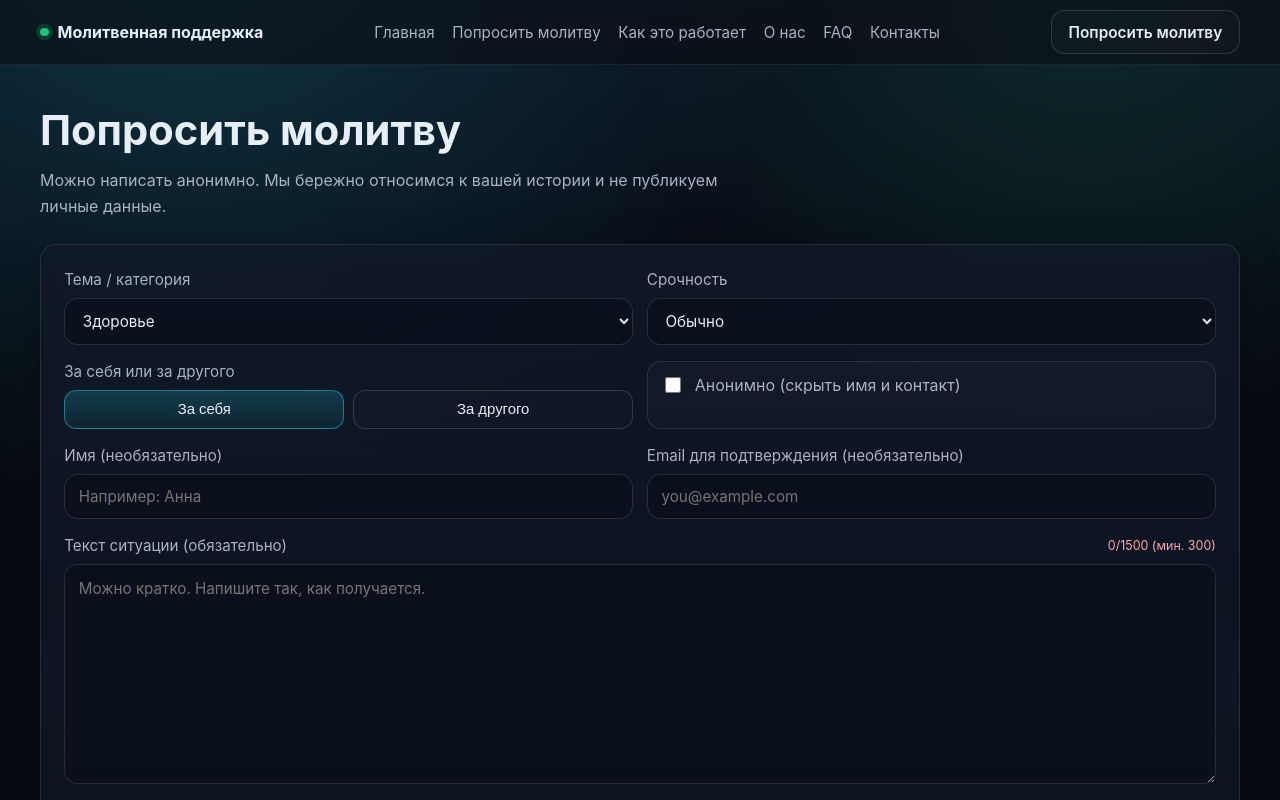
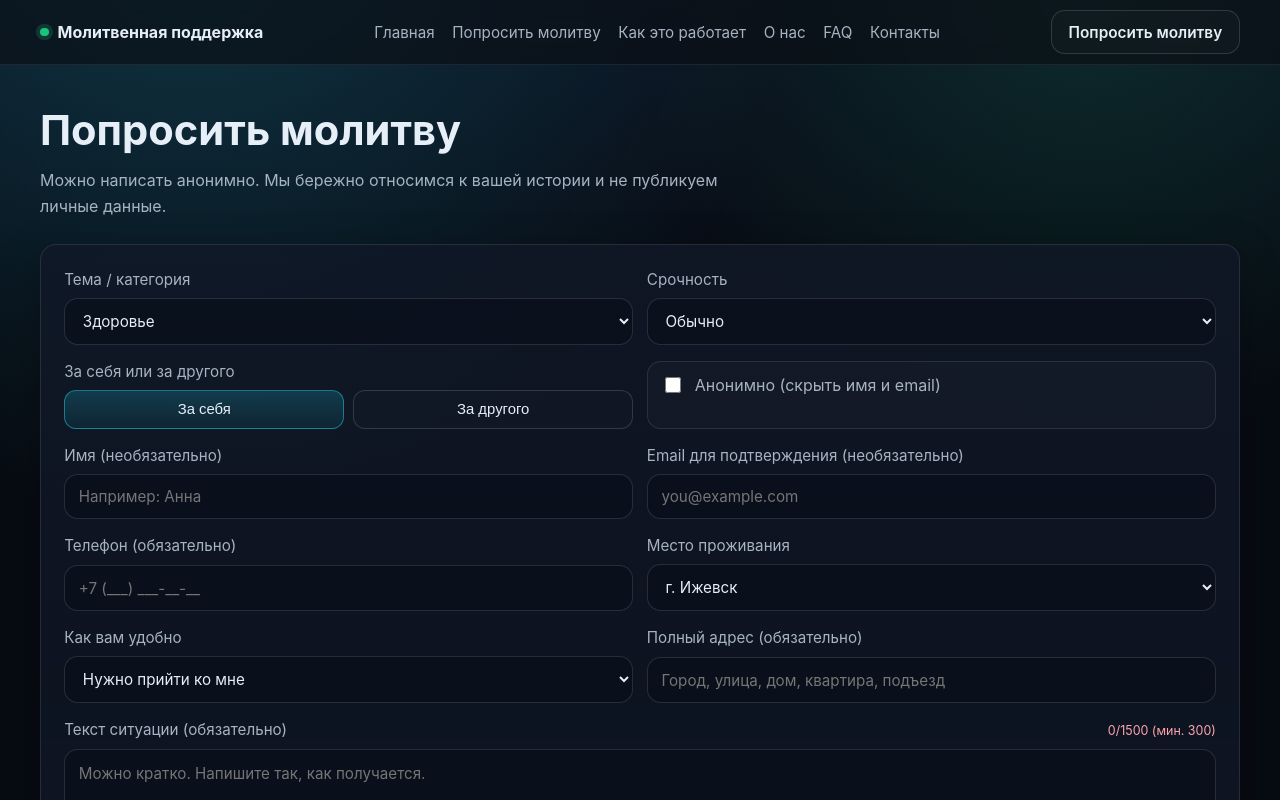
Before and after one commit to manitip/-------------5-, a Next.js app: page /request in a window 1280 px wide. Shown: the top 800 px of the page. Built offline with nearby package versions, Linux system fonts and the light colour scheme.

Commit message:
Добавить город, формат молитвы и обязательный телефон в форму

```diff
--- a/src/app/api/admin/export/route.ts
+++ b/src/app/api/admin/export/route.ts
@@ -15,10 +15,10 @@ export async function GET() {
     where: { deletedAt: null },
     orderBy: { createdAt: "desc" },
     take: 2000,
-    select: { id:true, createdAt:true, category:true, urgency:true, status:true, forWhom:true, name:true, email:true, message:true },
+    select: { id:true, createdAt:true, category:true, urgency:true, status:true, forWhom:true, name:true, email:true, phone:true, city:true, meetingFormat:true, address:true, message:true },
   });
 
-  const header = ["id","createdAt","category","urgency","status","forWhom","name","email","message"];
+  const header = ["id","createdAt","category","urgency","status","forWhom","name","email","phone","city","meetingFormat","address","message"];
   const lines = [header.join(",")];
 
   for (const r of rows) {
@@ -31,6 +31,10 @@ export async function GET() {
       r.forWhom,
       r.name ?? "",
       r.email ?? "",
+      r.phone ?? "",
+      r.city ?? "",
+      r.meetingFormat ?? "",
+      r.address ?? "",
       r.message ?? "",
     ].map(csvEscape).join(","));
   }
--- a/src/app/api/admin/requests/route.ts
+++ b/src/app/api/admin/requests/route.ts
@@ -22,6 +22,8 @@ export async function GET(req: NextRequest) {
       { message: { contains: q } },
       { name: { contains: q } },
       { email: { contains: q } },
+      { phone: { contains: q } },
+      { address: { contains: q } },
     ];
   }
 
@@ -38,6 +40,10 @@ export async function GET(req: NextRequest) {
       forWhom: true,
       name: true,
       email: true,
+      phone: true,
+      city: true,
+      meetingFormat: true,
+      address: true,
       message: true,
     },
   });
--- a/src/app/api/prayer/route.ts
+++ b/src/app/api/prayer/route.ts
@@ -79,6 +79,9 @@ export async function POST(req: NextRequest) {
   // анонимность: принудительно чистим контактные поля
   const name = data.anonymous ? null : (data.name?.trim() || null);
   const email = data.anonymous ? null : (data.email?.trim() || null);
+  const city = data.city;
+  const meetingFormat = city === "izhevsk" ? data.meetingFormat : null;
+  const address = city === "izhevsk" && meetingFormat === "home_visit" ? (data.address?.trim() || null) : null;
 
   const created = await prisma.prayerRequest.create({
     data: {
@@ -88,6 +91,10 @@ export async function POST(req: NextRequest) {
       message: data.message.trim(),
       name,
       email,
+      phone: data.phone.trim(),
+      city,
+      meetingFormat,
+      address,
       ipHash: sha256(ip),
     },
     select: { id: true, createdAt: true, category: true, urgency: true, email: true },
--- a/src/components/PrayerForm.tsx
+++ b/src/components/PrayerForm.tsx
@@ -25,6 +25,10 @@ export default function PrayerForm() {
   const [anonymous, setAnonymous] = useState<boolean>(false);
   const [name, setName] = useState<string>("");
   const [email, setEmail] = useState<string>("");
+  const [phone, setPhone] = useState<string>("");
+  const [city, setCity] = useState<string>("izhevsk");
+  const [meetingFormat, setMeetingFormat] = useState<"home_visit" | "self_visit" | "online">("home_visit");
+  const [address, setAddress] = useState<string>("");
   const [message, setMessage] = useState<string>("");
   const [consent, setConsent] = useState<boolean>(false);
 
@@ -33,13 +37,18 @@ export default function PrayerForm() {
 
   const count = message.length;
   const okLen = count >= 300 && count <= 1500;
+  const phoneOk = phone.trim().length >= 6;
+  const addressNeeded = city === "izhevsk" && meetingFormat === "home_visit";
+  const addressOk = !addressNeeded || address.trim().length >= 10;
 
   const disabled = useMemo(() => {
     if (status === "sending") return true;
     if (!consent) return true;
     if (!okLen) return true;
+    if (!phoneOk) return true;
+    if (!addressOk) return true;
     return false;
-  }, [status, consent, okLen]);
+  }, [status, consent, okLen, phoneOk, addressOk]);
 
   async function onSubmit(e: React.FormEvent) {
     e.preventDefault();
@@ -57,6 +66,10 @@ export default function PrayerForm() {
           message,
           name,
           email,
+          phone,
+          city,
+          meetingFormat: city === "izhevsk" ? meetingFormat : null,
+          address: addressNeeded ? address : "",
           anonymous,
           consent,
           hp,
@@ -155,7 +168,7 @@ export default function PrayerForm() {
             onChange={(e) => setAnonymous(e.target.checked)}
             className="prayer-checkbox"
           />
-          <span className="prayer-label">Анонимно (скрыть имя и контакт)</span>
+          <span className="prayer-label">Анонимно (скрыть имя и email)</span>
         </label>
       </div>
 
@@ -175,6 +188,7 @@ export default function PrayerForm() {
           <label className="prayer-field">
             <span className="prayer-label">Email для подтверждения (необязательно)</span>
             <input
+              type="email"
               className="prayer-input"
               value={email}
               onChange={(e) => setEmail(e.target.value)}
@@ -182,6 +196,67 @@ export default function PrayerForm() {
               aria-label="Email"
             />
           </label>
+        </div>
+      )}
+
+      <div className="prayer-grid-two">
+        <label className="prayer-field">
+          <span className="prayer-label">Телефон (обязательно)</span>
+          <input
+            className="prayer-input"
+            value={phone}
+            onChange={(e) => setPhone(e.target.value)}
+            placeholder="+7 (___) ___-__-__"
+            aria-label="Телефон"
+            required
+          />
+        </label>
+
+        <label className="prayer-field">
+          <span className="prayer-label">Место проживания</span>
+          <select
+            className="prayer-input"
+            value={city}
+            onChange={(e) => setCity(e.target.value)}
+            aria-label="Место проживания"
+          >
+            <option value="izhevsk">г. Ижевск</option>
+            <option value="other">Другой город</option>
+          </select>
+        </label>
+      </div>
+
+      {city === "izhevsk" && (
+        <div className="prayer-grid-two">
+          <label className="prayer-field">
+            <span className="prayer-label">Как вам удобно</span>
+            <select
+              className="prayer-input"
+              value={meetingFormat}
+              onChange={(e) => setMeetingFormat(e.target.value as "home_visit" | "self_visit" | "online")}
+              aria-label="Вариант молитвы"
+            >
+              <option value="home_visit">Нужно прийти ко мне</option>
+              <option value="self_visit">Я приду на молитву сам(а)</option>
+              <option value="online">Онлайн без личного контакта</option>
+            </select>
+          </label>
+
+          {meetingFormat === "home_visit" ? (
+            <label className="prayer-field">
+              <span className="prayer-label">Полный адрес (обязательно)</span>
+              <input
+                className="prayer-input"
+                value={address}
+                onChange={(e) => setAddress(e.target.value)}
+                placeholder="Город, улица, дом, квартира, подъезд"
+                aria-label="Полный адрес"
+                required
+              />
+            </label>
+          ) : (
+            <div />
+          )}
         </div>
       )}
 
--- a/src/lib/validate.ts
+++ b/src/lib/validate.ts
@@ -4,14 +4,34 @@ export const PrayerSchema = z.object({
   category: z.enum(["health","family","work","anxiety","loss","addiction","other"]),
   urgency: z.enum(["usual","urgent"]).optional().default("usual"),
   forWhom: z.enum(["self","other"]).optional().default("self"),
+  city: z.enum(["izhevsk", "other"]).optional().default("izhevsk"),
+  meetingFormat: z.enum(["home_visit", "self_visit", "online"]).nullable().optional(),
+  address: z.string().max(250).optional().or(z.literal("")),
   message: z.string().min(300).max(1500),
   name: z.string().max(80).optional().or(z.literal("")),
   email: z.string().email().max(120).optional().or(z.literal("")),
+  phone: z.string().min(6).max(40),
   anonymous: z.boolean().optional().default(false),
   consent: z.boolean().refine(v => v === true, "Нужно согласие с политикой"),
   // антиспам
   hp: z.string().optional().default(""),
   captchaToken: z.string().optional().default(""),
+}).superRefine((v, ctx) => {
+  if (v.city === "izhevsk" && !v.meetingFormat) {
+    ctx.addIssue({
+      code: z.ZodIssueCode.custom,
+      path: ["meetingFormat"],
+      message: "Выберите формат встречи для г. Ижевск",
+    });
+  }
+
+  if (v.city === "izhevsk" && v.meetingFormat === "home_visit" && (!v.address || v.address.trim().length < 10)) {
+    ctx.addIssue({
+      code: z.ZodIssueCode.custom,
+      path: ["address"],
+      message: "Укажите полный адрес",
+    });
+  }
 });
 
 export type PrayerInput = z.infer<typeof PrayerSchema>;
```
Also changed, not shown: src/components/AdminClient.tsx (+24 -2 lines), 1 other file (tests, documents, lock files or other folders).
